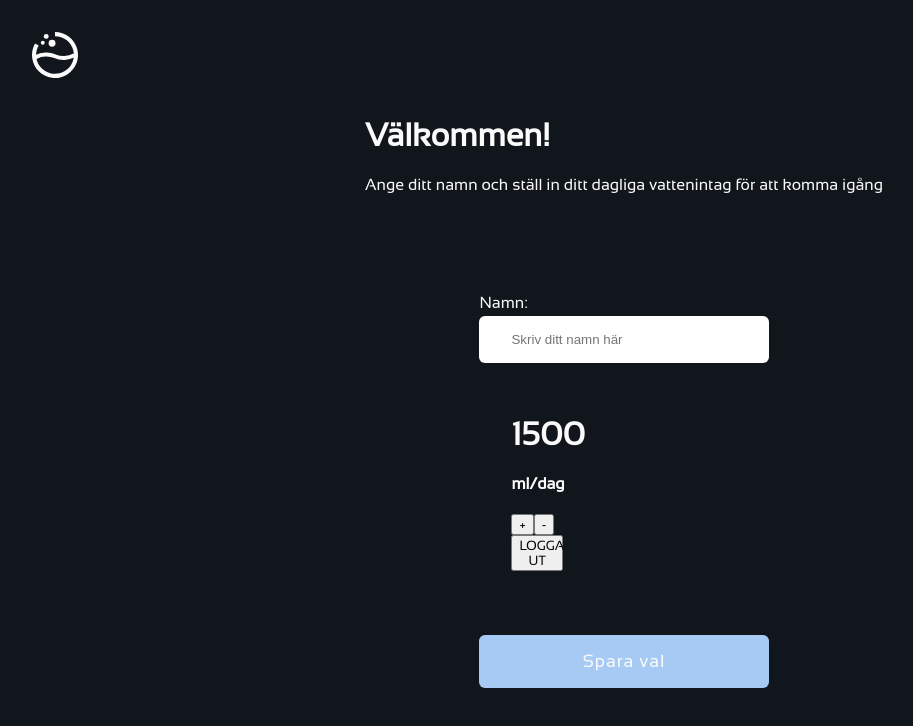
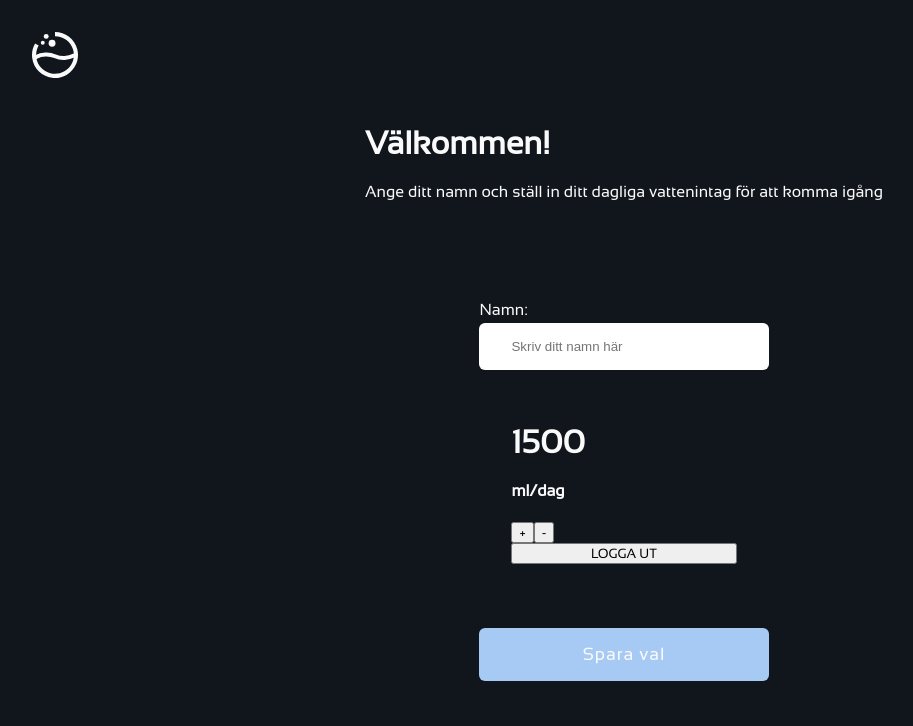
Before and after one commit to nybbe123/h2go, a Next.js app: page /goal in a window 1280 px wide. Shown: the top 726 px of the page, without its empty margins (16-929 px from the left). Built offline with nearby package versions, Linux system fonts and the light colour scheme; no server answers; the database is empty; sample sign-in values are in the browser's storage.

Commit message:
small fix

```diff
--- a/styles/GoalPage.module.scss
+++ b/styles/GoalPage.module.scss
@@ -74,6 +74,6 @@
         border-radius: 6px;
         display: flex;
         flex-direction: column;
-        width: 40%;
+
 
       }
--- a/styles/SignUpPage.module.scss
+++ b/styles/SignUpPage.module.scss
@@ -117,6 +117,6 @@
       border-radius: 6px;
       display: flex;
       flex-direction: column;
-      width: 40%;
+
 
     }
```
